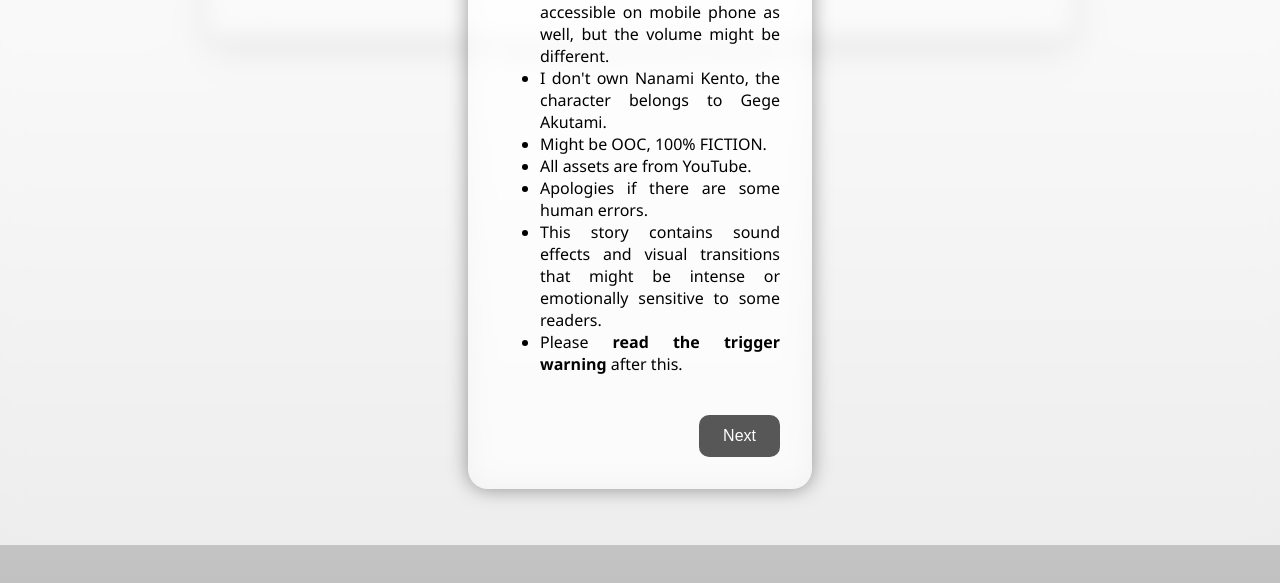
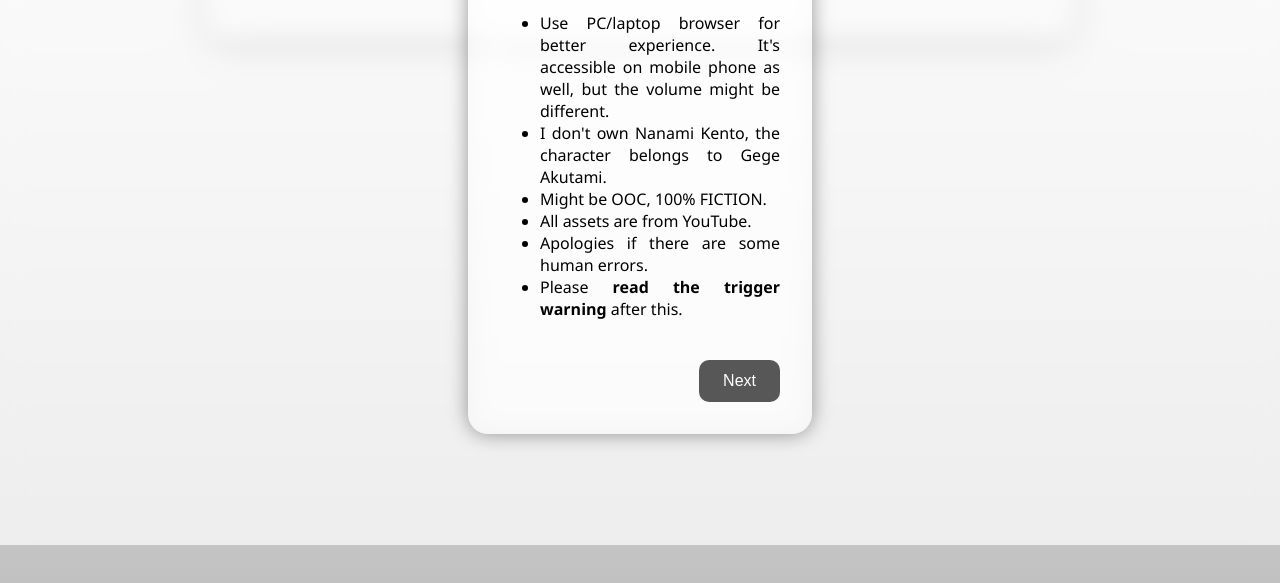
Before and after one commit to magnzetic/curfew, a plain HTML site: page index.html in a window 1280 px wide. Shown: the part 255-838 px from the top of the page. Drawn offline with Linux system fonts and the light colour scheme.

Commit message:
Update index.html

```diff
--- a/index.html
+++ b/index.html
@@ -18,7 +18,6 @@
       <li>Might be OOC, 100% FICTION.</li>
       <li>All assets are from YouTube.</li>
       <li>Apologies if there are some human errors.</li>
-      <li>This story contains sound effects and visual transitions that might be intense or emotionally sensitive to some readers.</li>
       <li>Please <b>read the trigger warning</b> after this.</li>
     </ul>
     <div style="text-align: right;">
```
